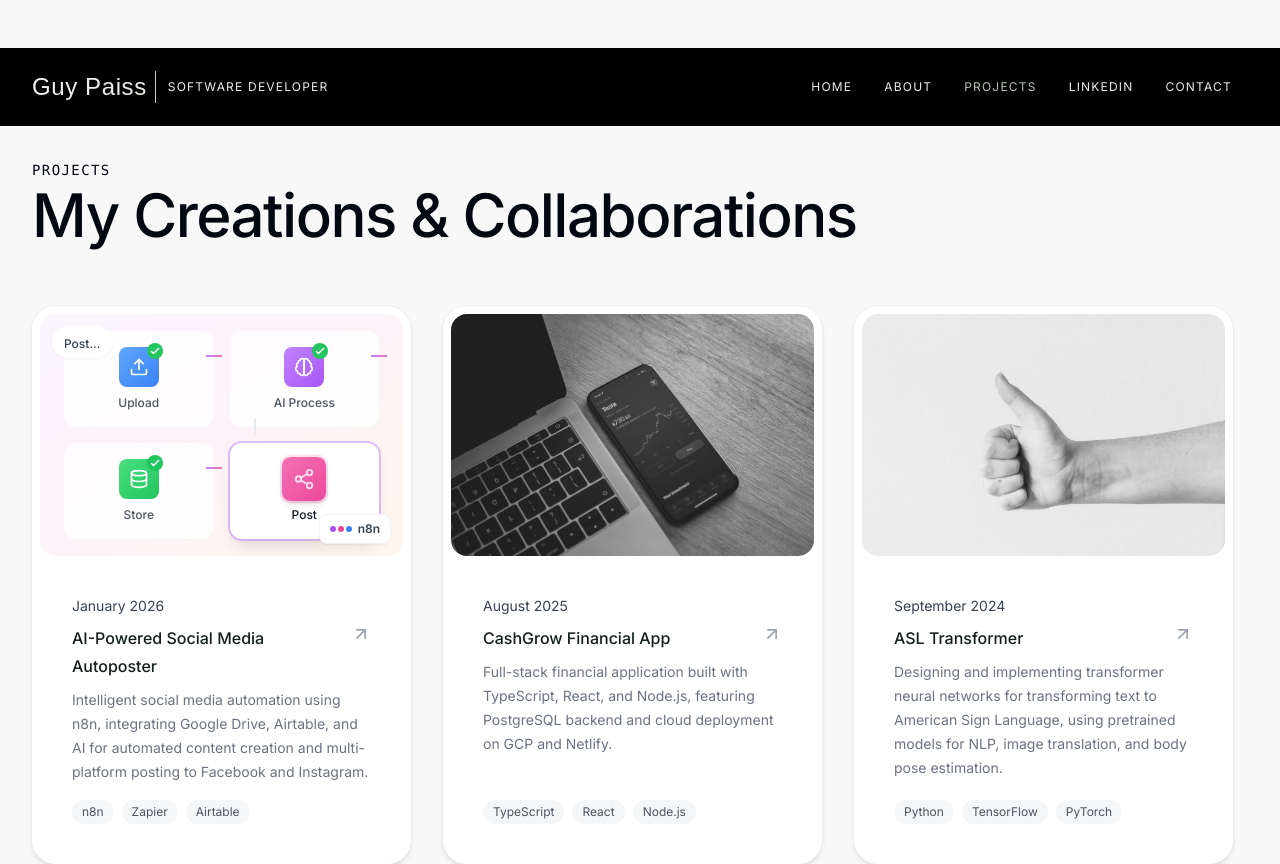
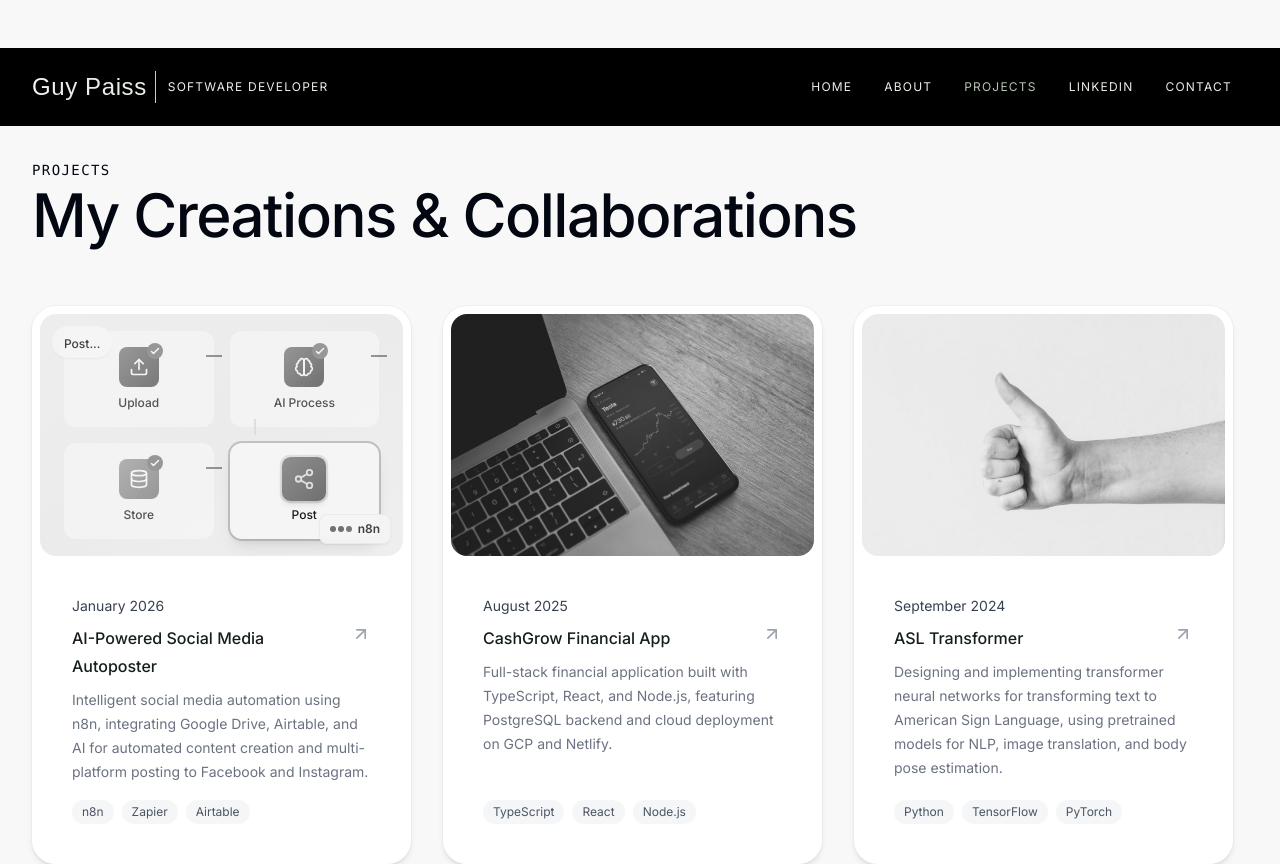
Before and after one commit to PaissGuy/Guy_Site, a Next.js app: page /projects in a window 1280 px wide. Shown: the top 864 px of the page. Built offline with nearby package versions, Linux system fonts and the light colour scheme; a web font is replaced by a local one.

Commit message:
Greyed Card.

```diff
--- a/src/components/n8n-autoposter-mini-demo.tsx
+++ b/src/components/n8n-autoposter-mini-demo.tsx
@@ -35,7 +35,7 @@ export function N8nAutoposterMiniDemo() {
   }, [])
 
   return (
-    <div className="w-full h-full flex items-center justify-center bg-gradient-to-br from-purple-50 via-pink-50 to-orange-50 relative overflow-hidden">
+    <div className="w-full h-full flex items-center justify-center bg-gradient-to-br from-purple-50 via-pink-50 to-orange-50 relative overflow-hidden grayscale brightness-[0.98] contrast-[0.96] group-hover:grayscale-0 group-hover:brightness-100 group-hover:contrast-100 transition-all duration-200">
       <div className="relative w-full h-full p-6 flex items-center justify-center">
         {/* Workflow Steps */}
         <div className="grid grid-cols-2 gap-4 w-full max-w-xs">
```
Also changed, not shown: 1 other file (tests, documents, lock files or other folders).
